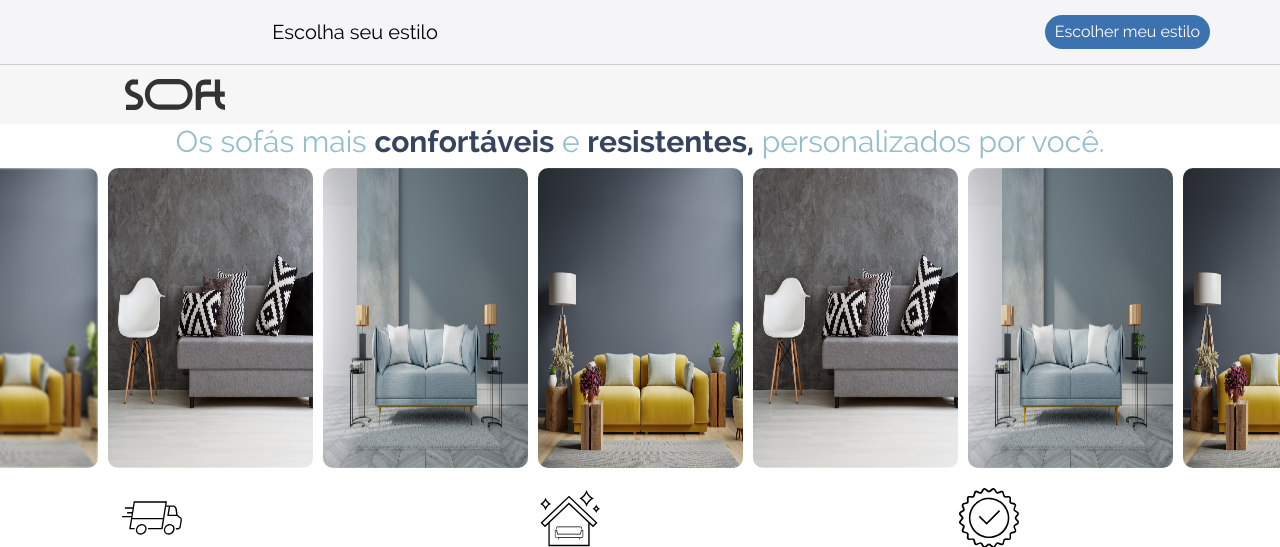
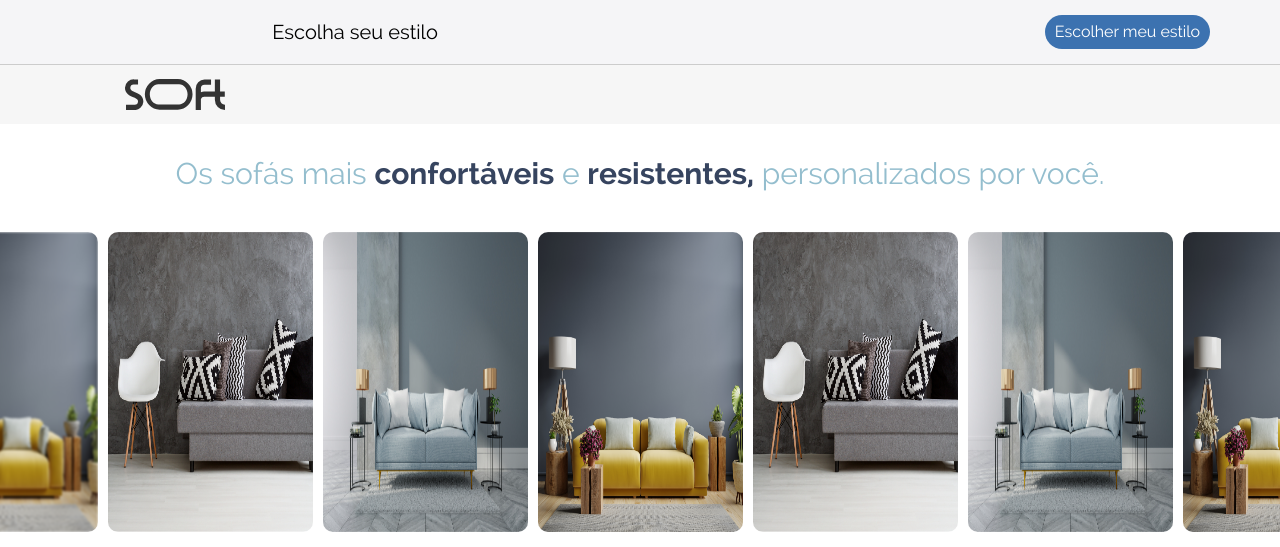
Before and after one commit to senhorwell/sofasoft, a PHP site: page / in a window 1280 px wide. Shown: the top 547 px of the page. Run offline with PHP 8.4, Linux system fonts and the light colour scheme; some libraries are stand-ins or nearby versions.

Commit message:
espaçamento

```diff
--- a/index.php
+++ b/index.php
@@ -5,7 +5,7 @@
 </div>
 
 <div class="container-fluid px-0 mx-0">
-    <div class="container px-5 text-center">
+    <div class="container px-5 py-16 text-center">
         <h1 class="title">Os sofás mais <strong>confortáveis</strong> e <strong>resistentes,</strong> personalizados por você.</h1>
     </div>
     <?php include 'carrossel.php';?>
```
